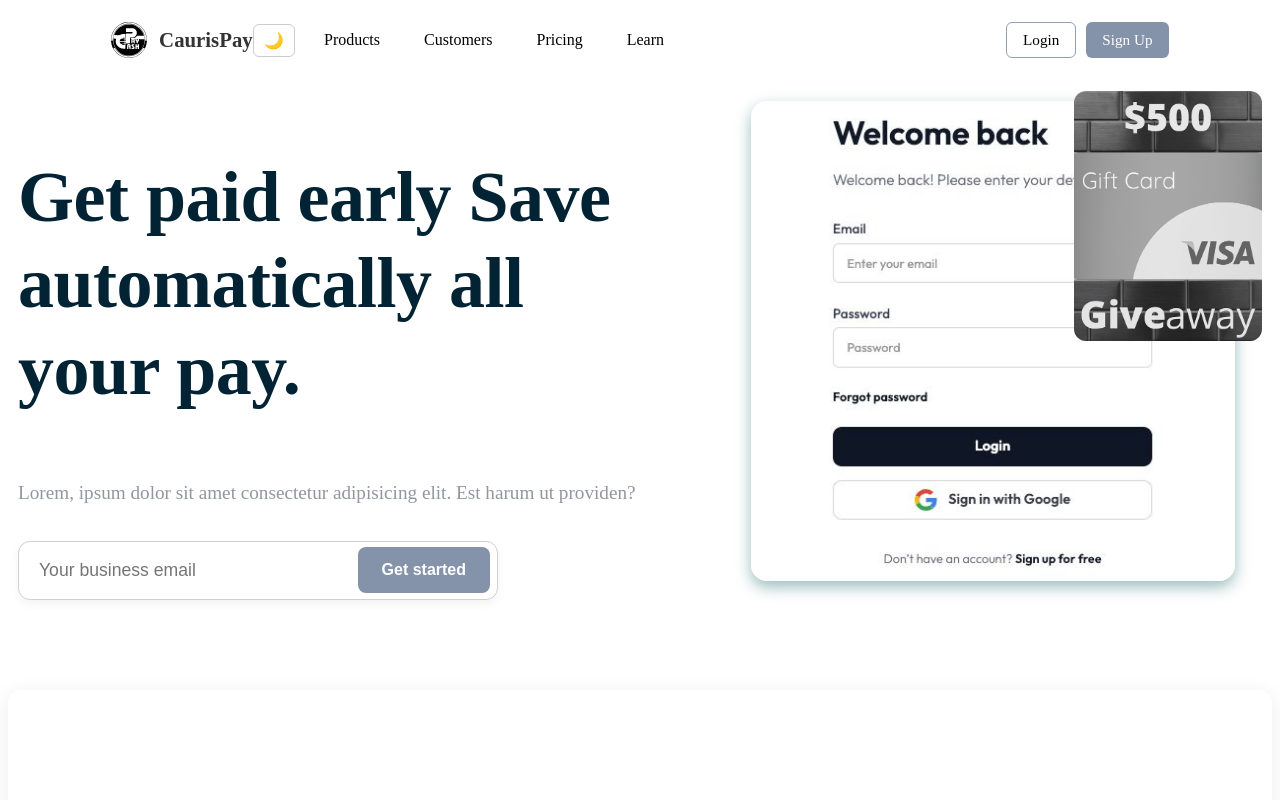
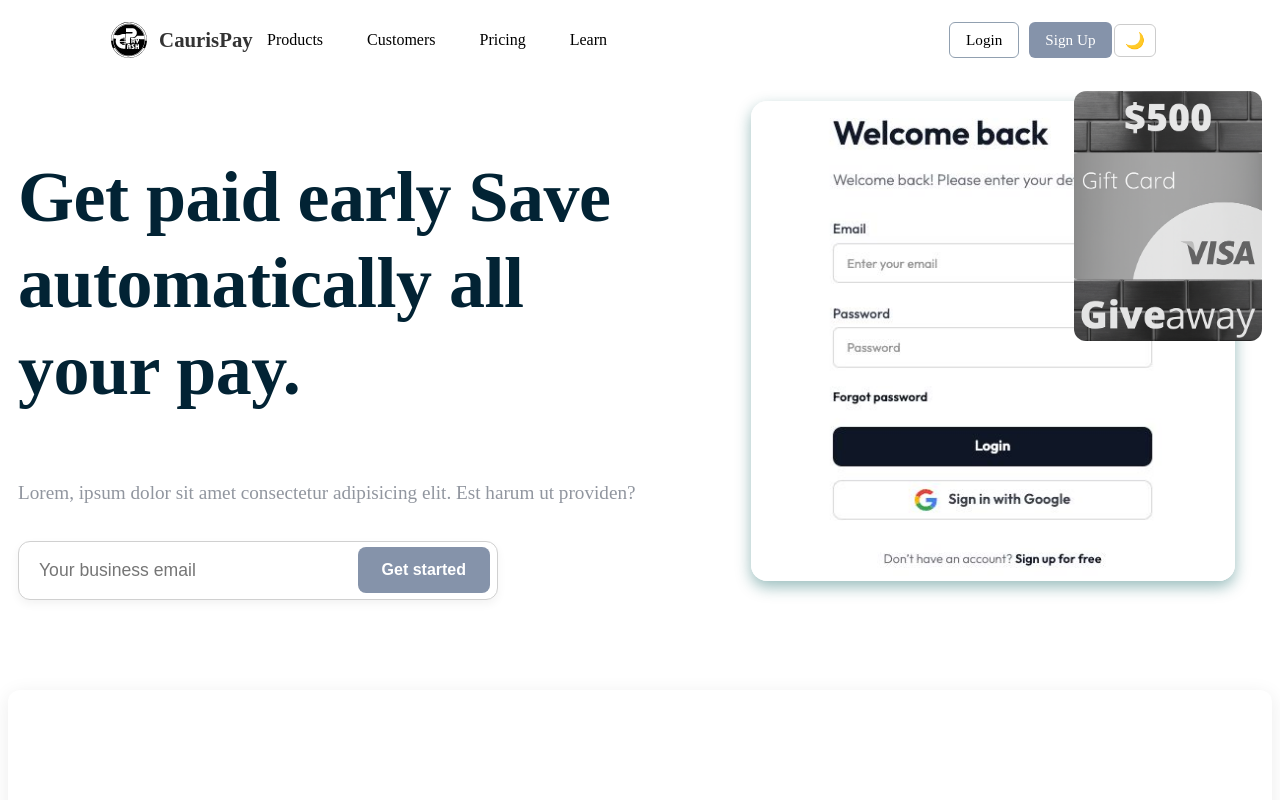
Before and after one commit to hippolite-oss/CaurisPayGray, a React (Vite) app: page / in a window 1280 px wide. Shown: the top 800 px of the page. Built offline with nearby package versions, Linux system fonts and the light colour scheme.

Commit message:
Update dark mode button position in Header.tsx

```diff
--- a/src/components/header/Header.tsx
+++ b/src/components/header/Header.tsx
@@ -33,10 +33,6 @@
           <span className="navbar-brand">CaurisPay</span>
         </div>
 
-        {/* Dark/Light Button */}
-        <button onClick={toggleTheme} className="theme-toggle">
-          {isDarkMode ? "☀️" : "🌙"}
-        </button>
 
         {/* Hamburger */}
         <button
@@ -62,6 +58,11 @@
             <Link to="/inscription" className="btn signup" onClick={closeMenu}>Sign Up</Link>
           </div>
         </div>
+        {/* Dark/Light Button */}
+        <button onClick={toggleTheme} className="theme-toggle">
+          {isDarkMode ? "☀️" : "🌙"}
+        </button>
+
       </header>
 
       {/* Overlay */}
```
